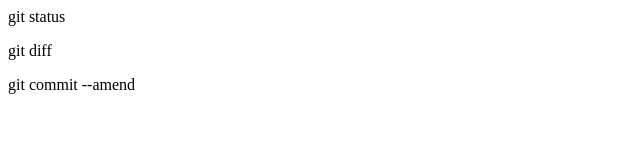
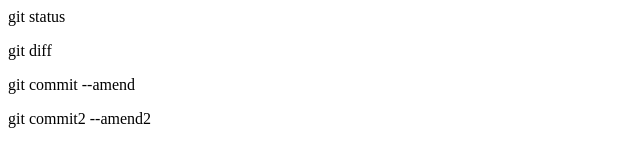
Before and after one commit to study-good868/git_tutorial, a plain HTML site: page index.html in a window 1280 px wide. Shown: the whole page, without its empty margins (0-640 px from the left). Drawn offline with Linux system fonts and the light colour scheme.

Commit message:
git commit --amend2to2

```diff
--- a/index.html
+++ b/index.html
@@ -1,3 +1,4 @@
 <p>git status</p>
 <p>git diff</p>
 <p>git commit --amend</p>
+<p>git commit2 --amend2</p>
```
